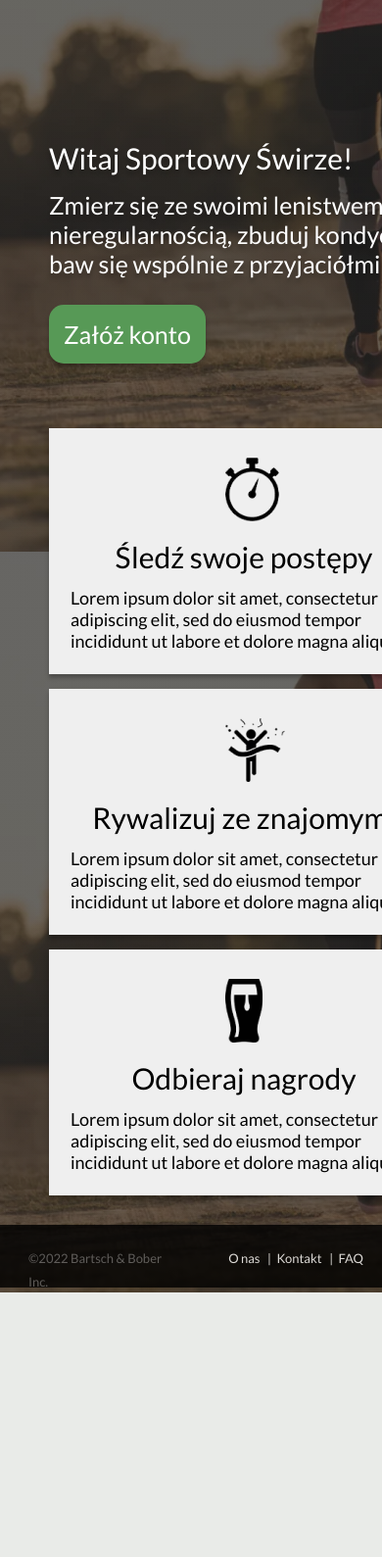
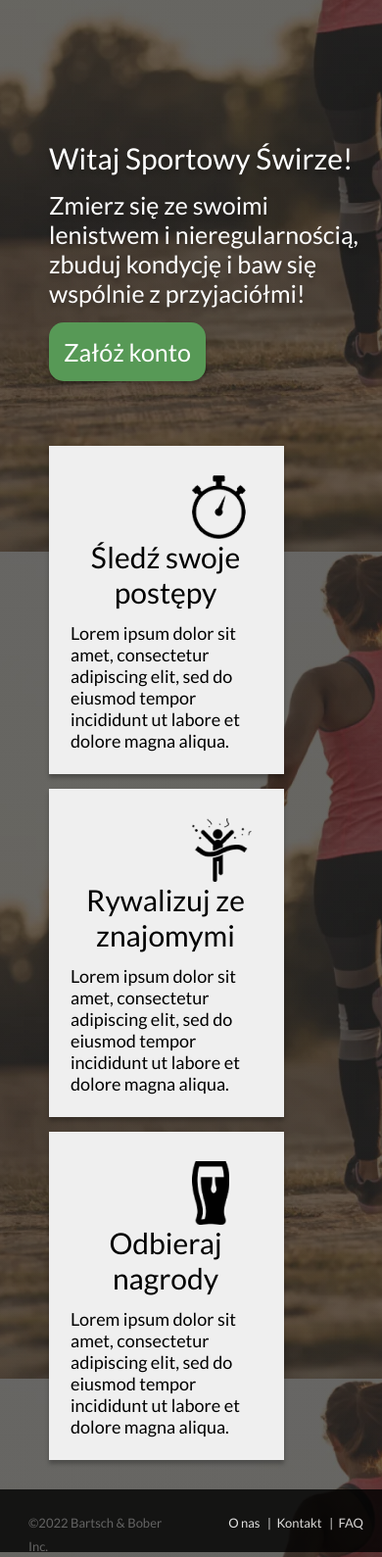
Before and after one commit to MaBober/SportoweSwiry, a Python web app: template templates/pages/index.html in a window 390 px wide; the page is wider, and only the part inside the window is pictured. Shown: the part 281-1870 px from the top of that part at 98% size. Before the commit the page ends 1600 px from the top of that part, so only its background shows below. Run offline with Jinja, Linux system fonts and the light colour scheme; the template is opened without the code that fills it, so the values that code supplies are empty; some libraries are stand-ins or nearby versions.

Commit message:
Index resposivity update

```diff
--- a/static/styles/index.css
+++ b/static/styles/index.css
@@ -190,10 +190,16 @@ body {
         width: 400px;
     }
 
+    .icon{
+        justify-self: center;
+        margin: 0;
+        margin-left: 124px;
+    }
+
     .Subtitle-index {
 
-        width: 400px;
-        height: 72px;
+        width: 320px;
+        height: 90px;
         flex-grow: 0;
         margin-top: 15px;
         margin-left: 50px;
@@ -232,11 +238,13 @@ body {
       }
 
       .Content-Box {
-        width: 400px;
-        /* height: 251px; */
+        width: 350px;
+        height: auto;
         flex-grow: 0;
         margin-top: 15px;
-        padding: 30px 24px 23px 22px;
+        /* padding: 30px 24px 23px 22px; */
+        text-align: left;
+        justify-content: center;
 
       }
   }
```
